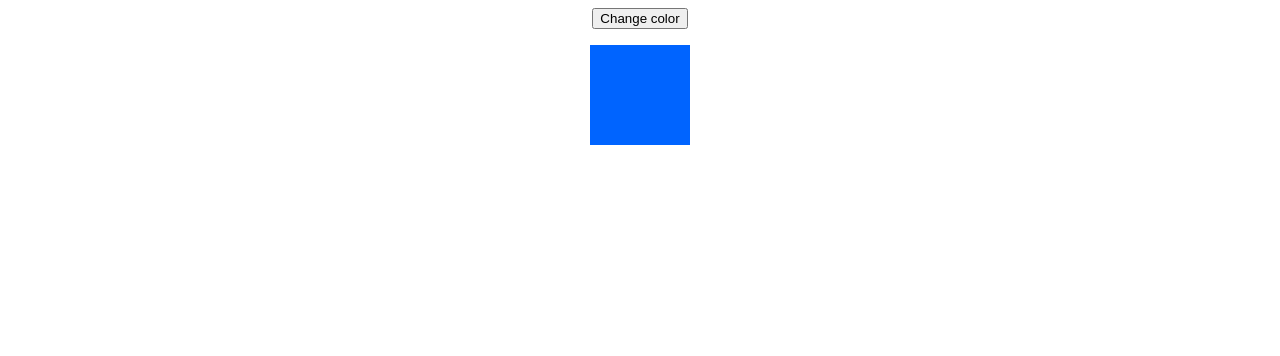
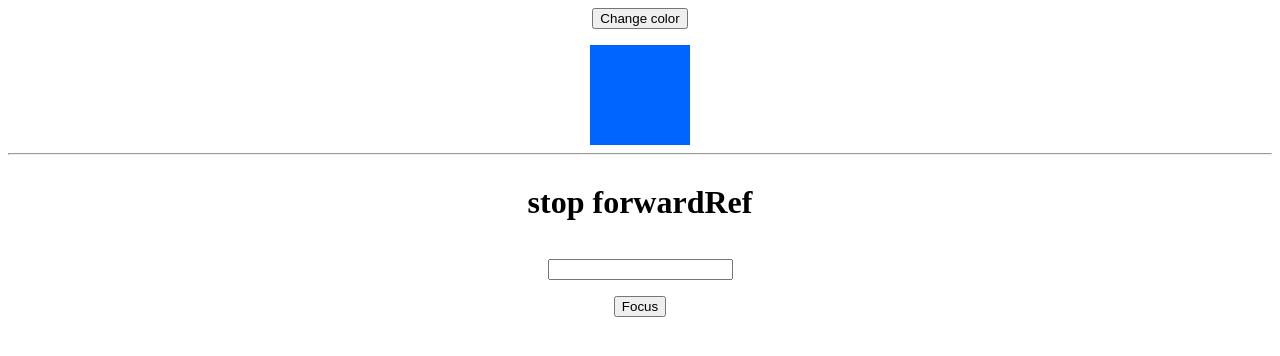
Before and after one commit to kim-elijah-sol/react-19, a React (Vite) app: page / in a window 1280 px wide. Shown: the top 356 px of the page. Built offline with nearby package versions, Linux system fonts and the light colour scheme.

Commit message:
forwardRef 없어도 된다 ㅋㅋ

```diff
--- a/src/App.tsx
+++ b/src/App.tsx
@@ -1,9 +1,14 @@
+import SteopForwardRef from "./StopForwardRef";
 import UseTransition from "./UseTransition";
 
 function App() {
   return (
     <main>
       <UseTransition />
+
+      <hr />
+
+      <SteopForwardRef />
     </main>
   );
 }
--- /dev/null
+++ b/src/StopForwardRef.tsx
@@ -0,0 +1,38 @@
+import { useRef } from "react";
+
+function SteopForwardRef() {
+  const $input = useRef<HTMLInputElement>(null);
+
+  function focus() {
+    $input.current?.focus();
+  }
+
+  return (
+    <div
+      style={{
+        display: "flex",
+        flexDirection: "column",
+        gap: 16,
+        alignItems: "center",
+      }}
+    >
+      <h1>stop forwardRef</h1>
+      <MyInput ref={$input} />
+      <button onClick={focus}>Focus</button>
+    </div>
+  );
+}
+
+/**
+ * 이제 forwardRef 를 사용하지 않아도 ref 에 접근할 수 있음
+ */
+function MyInput({
+  ref,
+}: React.DetailedHTMLProps<
+  React.InputHTMLAttributes<HTMLInputElement>,
+  HTMLInputElement
+>) {
+  return <input ref={ref} type="text" />;
+}
+
+export default SteopForwardRef;
```
